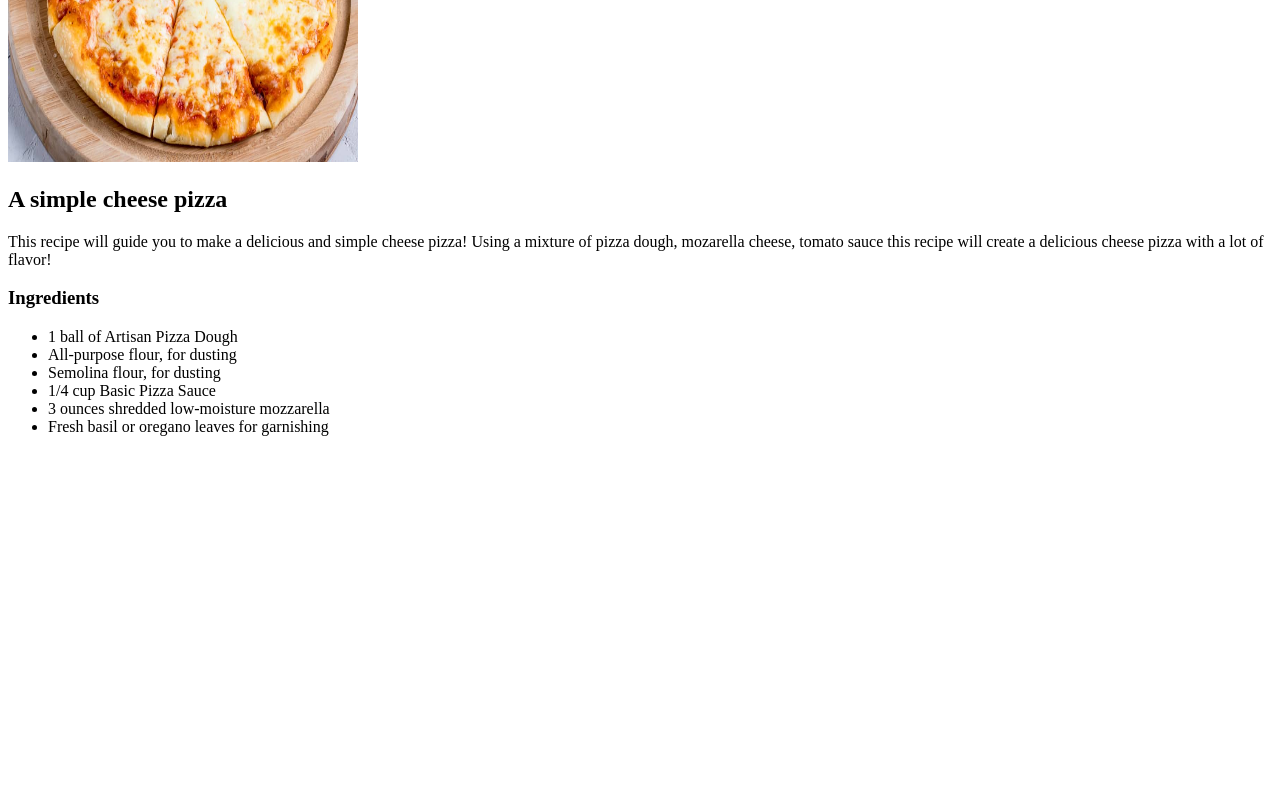
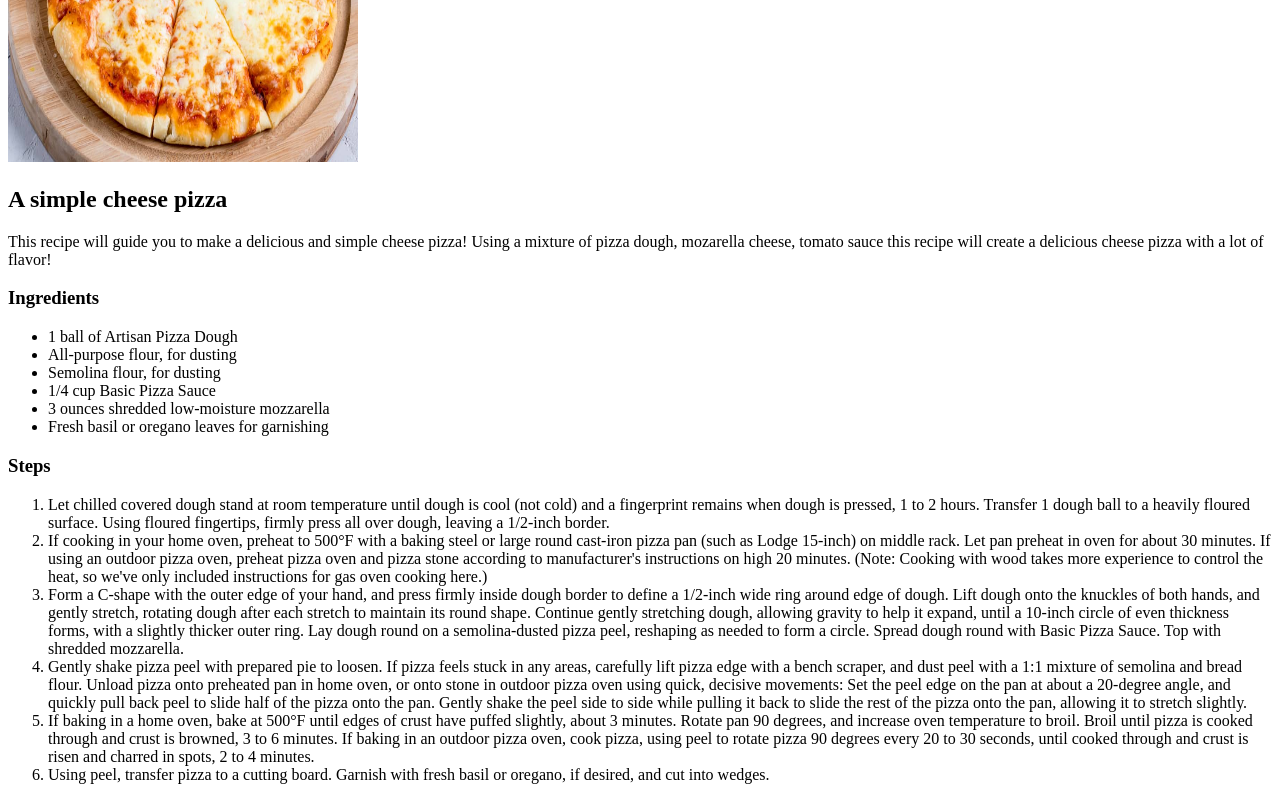
Before and after one commit to jordis05/odin-recipes, a plain HTML site: page recipes/pizza.html in a window 1280 px wide. Shown: the part 318-1118 px from the top of the page. Before the commit the page ends 800 px from the top, so only its background shows below. Drawn offline with Linux system fonts and the light colour scheme.

Commit message:
Added a steps list to pizza.html

```diff
--- a/recipes/pizza.html
+++ b/recipes/pizza.html
@@ -23,5 +23,28 @@
         <li>3 ounces shredded low-moisture mozzarella</li>
         <li>Fresh basil or oregano leaves for garnishing</li>
     </ul>
+    <h3>Steps</h3>
+    <!--Steps provided by Foodandwine.com -->
+    <ol>
+        <li>Let chilled covered dough stand at room temperature until dough is cool (not cold)
+            and a fingerprint remains when dough is pressed, 1 to 2 hours. Transfer 1 dough ball to a heavily floured surface.
+            Using floured fingertips, firmly press all over dough, leaving a 1/2-inch border. </li>
+        <li>If cooking in your home oven, preheat to 500°F with a baking steel or
+            large round cast-iron pizza pan (such as Lodge 15-inch) on middle rack.
+            Let pan preheat in oven for about 30 minutes. If using an outdoor pizza oven, preheat pizza oven
+            and pizza stone according to manufacturer's instructions on high 20 minutes.
+            (Note: Cooking with wood takes more experience to control the heat, so we've only included instructions for gas oven cooking here.)</li>
+        <li>Form a C-shape with the outer edge of your hand, and press firmly inside dough border to define a 1/2-inch wide ring around edge of dough.
+            Lift dough onto the knuckles of both hands, and gently stretch, rotating dough after each stretch to maintain its round shape.
+            Continue gently stretching dough, allowing gravity to help it expand, until a 10-inch circle of even thickness forms, with a slightly thicker outer ring.
+            Lay dough round on a semolina-dusted pizza peel, reshaping as needed to form a circle. Spread dough round with Basic Pizza Sauce. Top with shredded mozzarella. </li>
+        <li>Gently shake pizza peel with prepared pie to loosen. If pizza feels stuck in any areas, carefully lift pizza edge with a bench scraper, and dust peel with a 1:1 mixture of semolina and bread flour.
+            Unload pizza onto preheated pan in home oven, or onto stone in outdoor pizza oven using quick, decisive movements: Set the peel edge on the pan at about a 20-degree angle, and quickly pull back peel to slide half of the pizza onto the pan.
+            Gently shake the peel side to side while pulling it back to slide the rest of the pizza onto the pan, allowing it to stretch slightly. </li>
+        <li>If baking in a home oven, bake at 500°F until edges of crust have puffed slightly, about 3 minutes. Rotate pan 90 degrees, and increase oven temperature to broil.
+            Broil until pizza is cooked through and crust is browned, 3 to 6 minutes. If baking in an outdoor pizza oven, cook pizza, using peel to rotate pizza 90 degrees every 20 to 30 seconds,
+            until cooked through and crust is risen and charred in spots, 2 to 4 minutes. </li>
+        <li>Using peel, transfer pizza to a cutting board. Garnish with fresh basil or oregano, if desired, and cut into wedges. </li>
+    </ol>
 </body>
 </html>
```
